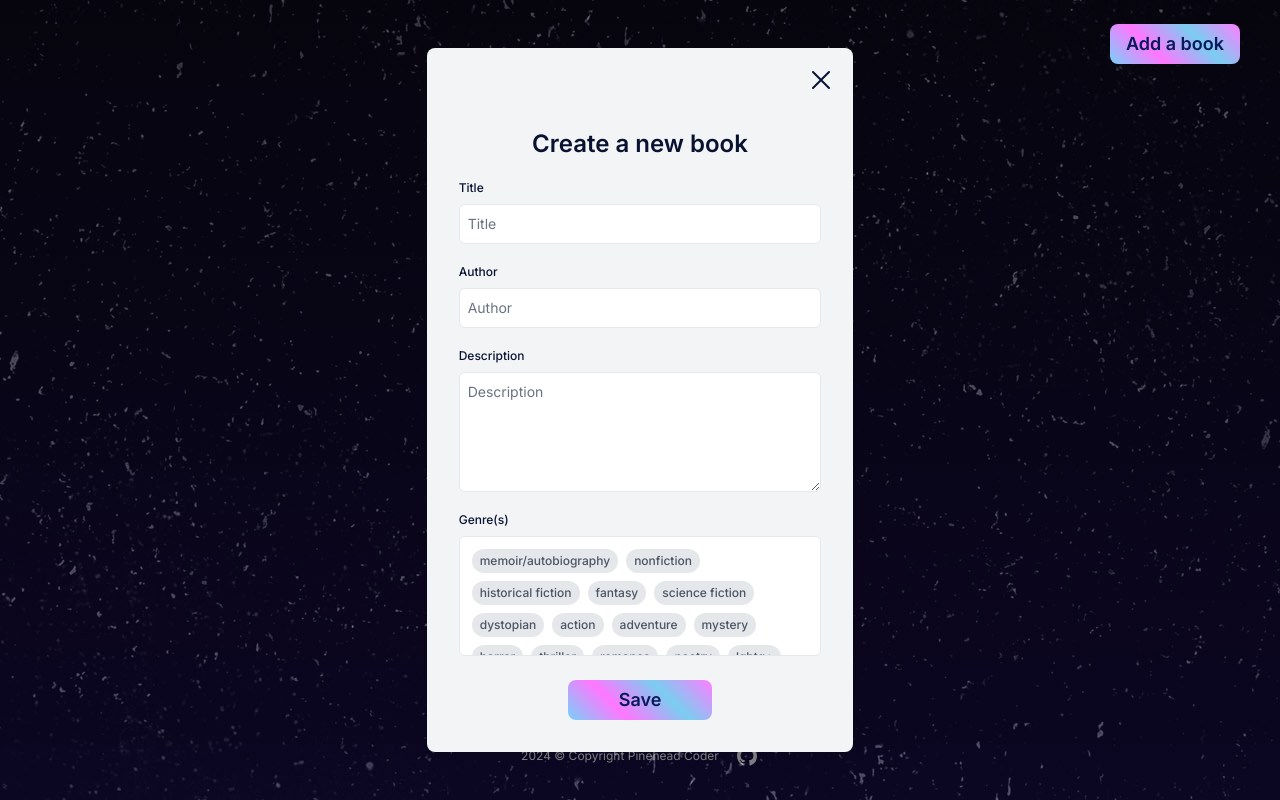
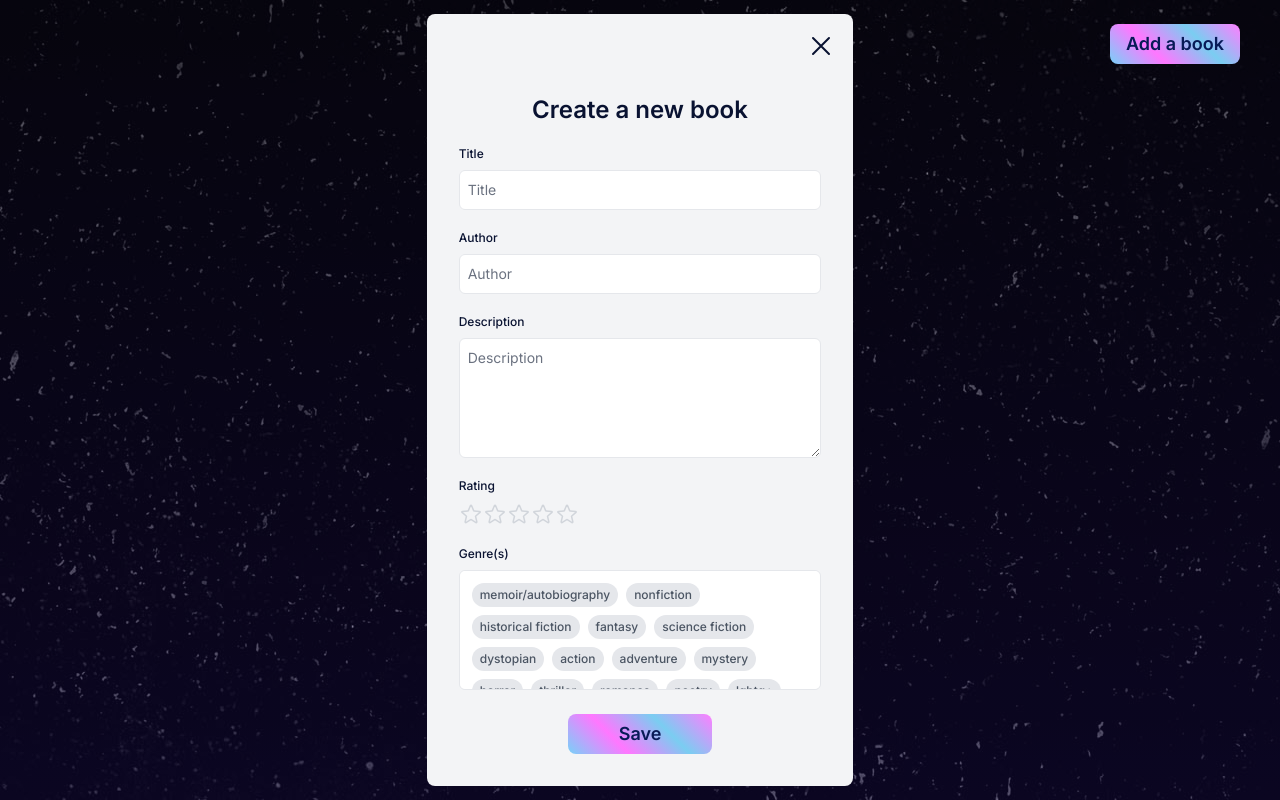
Before and after one commit to agacia1805/book-base, a Next.js app: page /dashboard in a window 1280 px wide. Both pictures are taken after a click on the button "Add a book". Built offline with nearby package versions, Linux system fonts and the light colour scheme.

Commit message:
(chore) update rating

```diff
--- a/app/ui/create-form.tsx
+++ b/app/ui/create-form.tsx
@@ -2,12 +2,20 @@
 
 import { useState } from 'react';
 import { Button } from './button';
+import { StarRating } from './star-rating';
 import { createBook } from '@/app/lib/actions';
 import { useFormState } from 'react-dom';
 
 export default function Form() {
   const initialState = { message: null, errors: {} };
   const [state, dispatch] = useFormState(createBook, initialState);
+  console.log(state);
+
+  const [rating, setRating] = useState<number>(0);
+
+  function onChange(newValue: number) {
+    setRating(newValue);
+  }
 
   const genres = [
     'memoir/autobiography',
@@ -120,6 +128,25 @@ export default function Form() {
                 ))}
             </div>
           </div>
+          <div className='mt-4'>
+            <label
+              className='mb-2 mt-5 block text-xs font-medium'
+              htmlFor='rating'
+            >
+              Rating
+            </label>
+            <div className='relative'>
+              <StarRating score={0} readOnly={false} />
+            </div>
+            <div id='customer-error' aria-live='polite' aria-atomic='true'>
+              {state.errors?.rating &&
+                state.errors.rating.map((error: string) => (
+                  <p className='mt-2 text-sm text-red-500' key={error}>
+                    {error}
+                  </p>
+                ))}
+            </div>
+          </div>
           <fieldset className='mt-5'>
             <legend className='mb-2 block text-xs font-medium'>Genre(s)</legend>
             <div className='h-[120px] overflow-y-scroll rounded-md border border-gray-200 bg-white p-2'>
```
